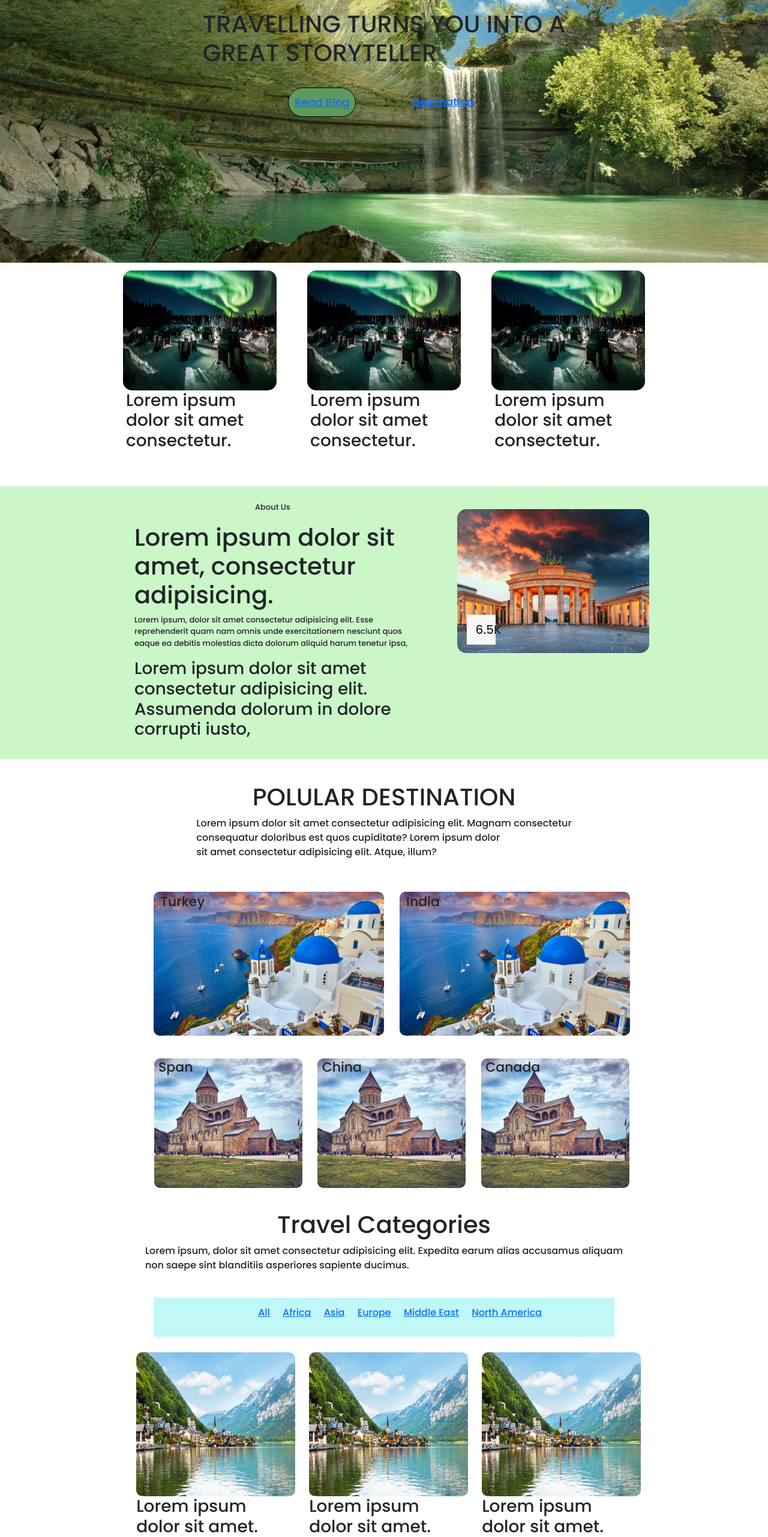
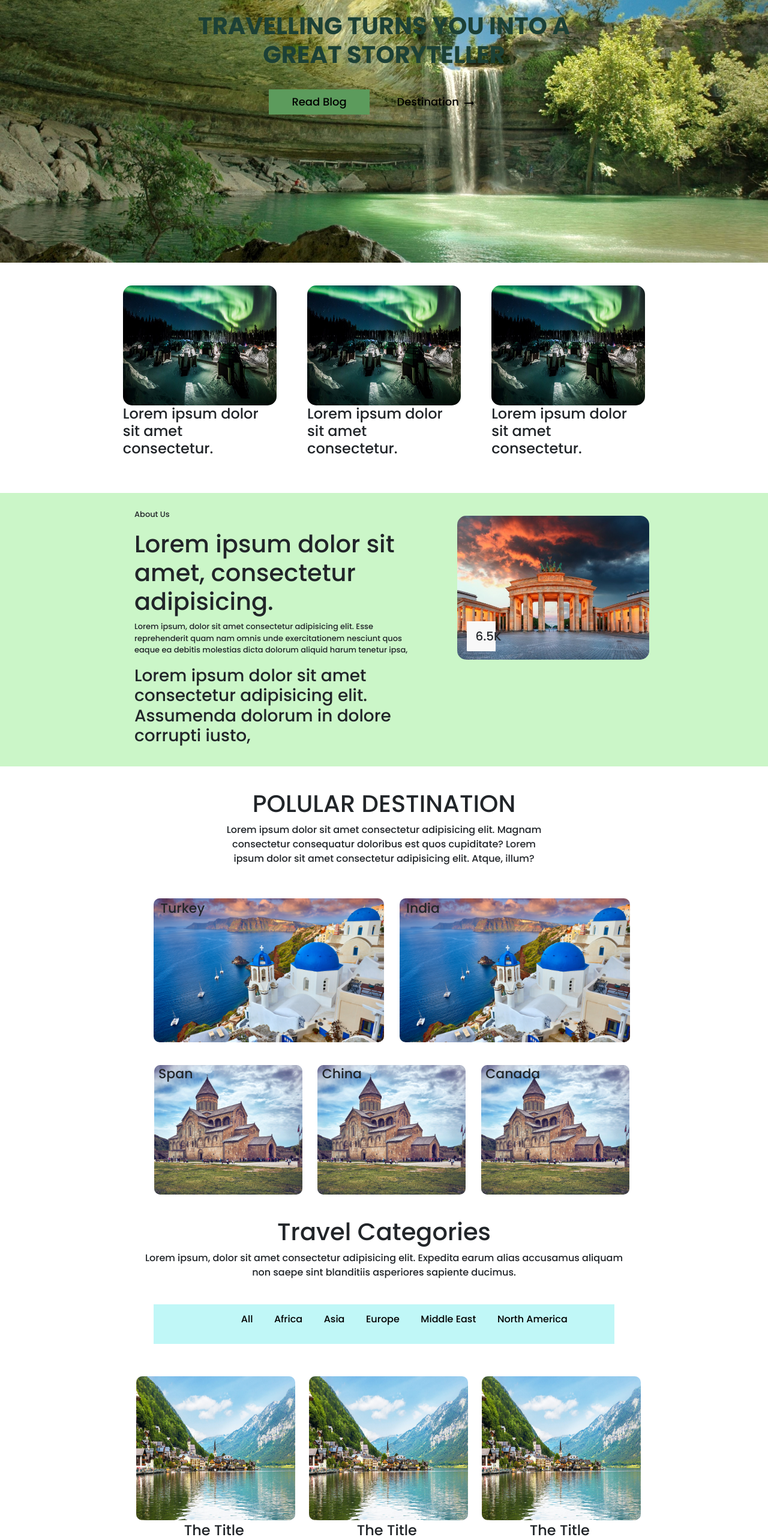
Before and after one commit to WebseederMayuradlak/wondersports, a React (Create React App) app: page /blog in a window 1280 px wide. Shown: the part 234-2797 px from the top of the page at 60% size. Built offline with nearby package versions, Linux system fonts and the light colour scheme; the HTML template or start-up script is replaced by a standard one.

Commit message:
fix all space in blog page

```diff
--- a/src/App.jsx
+++ b/src/App.jsx
@@ -41,7 +41,7 @@ function App() {
 
       <Router>
         <Routes>
-          <Route exact path="/" element={<SiteMap />} />
+          <Route exact path="/" element={<NewHomePage />} />
           <Route exact path="/tour" element={<TourGuide/>} />
           <Route exact path="/blog" element={<Categories />} />
           <Route exact path="/destination" element={<Destination />} />
--- a/src/Components/Blogs-Page/DataFrame.js
+++ b/src/Components/Blogs-Page/DataFrame.js
@@ -383,7 +383,7 @@ const data = {
       },
       {
         title: "Córdoba",
-        para: `This old city in the Andalusian domain on the west side when facing north of Spain admits you to investigate Spain's annals breaking promises from various thousand ages to the moment of truth when it was any of the Roman Empire. Córdoba was a main Roman city (named Corduba), and many ruins and maintained Roman sites wait, containing a 16-arch bridge across the Guadalquivir River.
+        para: `This old city  in the Andalusian domain on the west side when facing north of Spain admits you to investigate Spain's annals breaking promises from various thousand ages to the moment of truth when it was any of the Roman Empire. Córdoba was a main Roman city (named Corduba), and many ruins and maintained Roman sites wait, containing a 16-arch bridge across the Guadalquivir River.
 
          Córdoba was an important Islamic center all during the Middle Ages and has a few marvelous constructions, therefore, ending, the focal point is the city's abundant temple. Called La Mezquita, the temple was innate in the 8th century and later convinced into a Christian temple in the 13th century. There are further long Jewish experiences in the city (and so forth over Spain), and a 14th-century church may be bothered in the old Judería or Jewish quarter.
 
--- a/src/Components/Blogs-Page/MainBlogPage/BlogCard.jsx
+++ b/src/Components/Blogs-Page/MainBlogPage/BlogCard.jsx
@@ -6,7 +6,7 @@ function BlogCard() {
   return (
    <div className='blog-card'>
           <img src={BlogImage} alt=""  />
-          <h3>Lorem ipsum dolor sit amet consectetur.</h3>
+          <h4>Lorem ipsum dolor sit amet consectetur.</h4>
     </div>
   )
 }
--- a/src/Components/Blogs-Page/MainBlogPage/Categories.css
+++ b/src/Components/Blogs-Page/MainBlogPage/Categories.css
@@ -10,31 +10,41 @@
   background-position: center;
   background-size: cover;
 }
+.category a{
+  text-decoration: none;
+  color: black;
+}
+.category .category-image h1{
+  font-weight: 700;
+  color: #1c4036;
+  text-align: center;
+}
 .category .category-image .cat-link {
   display: flex;
   font-size: 18px;
   font-weight: 400;
   margin: 2%;
-  width: 25%;
   justify-content: space-between;
+  width: 30%;
+  /* justify-content: space-between; */
 }
-.category .category-image .cat-link a {
-  border: 1px solid black;
-  padding: 10px;
+.category .category-image .cat-link .target {
+
   background-color: rgb(92, 155, 92);
-  border-radius: 25px;
+  padding: 2% 10%;
+
 }
-.category .category-image .cat-link .select {
-  background: none;
-  border: none;
+
+.category .category-image .cat-link a{
+  font-size: 18px;
+  padding: 2% 10%;
 }
-.category .category-image .cat-link .select:hover {
-  border: 1px solid black;
-  padding: 10px;
+.category .category-image .cat-link a:hover{
   background-color: rgb(92, 155, 92);
-  border-radius: 25px;
-  transition: all cubic-bezier(0.19, 1, 0.22, 1) 0.6s;
+  padding: 2% 10%;
+
 }
+
 .category .cards {
   width: 100%;
 }
@@ -48,6 +58,7 @@
 }
 .blog-card {
   margin: 1% 2%;
+  margin-top: 3%;
   display: flex;
   flex-direction: column;
   justify-content: center;
@@ -81,6 +92,12 @@
 
   width: 40%;
 }
+.cat-text .about{
+  width: 100%;
+  display: block;
+  justify-content: flex-start;
+}
+
 .category .cat-image {
   margin: 3% 2%;
   border-radius: 15px;
@@ -99,6 +116,13 @@
 }
 .category .destination-place {
   width: 100%;
+}
+.category .destination-place  p{
+  display: block;
+  justify-content: center;
+  align-items: center;
+  text-align: center;
+  width: 45%;
 }
 .category .destination-place .place-heading {
   display: flex;
@@ -166,6 +190,9 @@
 .category .blog-cat h1 {
   text-align: center;
 }
+.category .blog-cat p {
+  text-align: center;
+}
 .blog-cat .category-option {
   margin-top: 2%;
   width: 60%;
@@ -183,9 +210,13 @@
 }
 .blog-cat .category-option ul li {
   color: white;
-  margin-left: 3%;
+  margin-left: 5%;
 }
+.blog-cat .category-option a{
+  text-decoration: none;
+  color: black;
 
+}
 .blog-cat .category-option ul li a:hover {
   color: #4285f4;
   border-bottom: 1px solid black;
@@ -202,6 +233,7 @@
 }
 .cat-card {
   width: 30%;
+  margin-top: 3%;
 }
 .cat-card img {
   height: 15rem;
@@ -214,13 +246,17 @@
   flex-direction: column;
   align-items: center;
   justify-content: center;
+  margin-top: 1%;
 }
 .cat-text p {
   font-size: 13px;
 }
 
-.cat-card a {
-  font-size: 15px;
-  border-radius: 25px;
-  padding: 1% 2%;
+.cat-text a{
+  margin-top: -3%;
+  display: block;
+  width: 100%;
+  /* background-color: red; */
+  justify-content: flex-start;
+
 }
--- a/src/Components/Blogs-Page/MainBlogPage/Categories.jsx
+++ b/src/Components/Blogs-Page/MainBlogPage/Categories.jsx
@@ -3,6 +3,7 @@ import BlogCard from "./BlogCard";
 import BlogImage from "../../../Images/Country-Image/Finland.jpg";
 import InfiniteScroll from "react-infinite-scroller";
 import "./Categories.css";
+import ArrowRightAltIcon from '@mui/icons-material/ArrowRightAlt';
 import CategoryCard from "./CategoryCard";
 
 function Categories() {
@@ -90,9 +91,9 @@ var   fetchMoreData = () => {
             TRAVELLING TURNS YOU INTO A <br /> GREAT STORYTELLER
           </h1>
           <div className="cat-link">
-            <a href="">Read Blog</a>
+            <a href="" className="target">Read Blog</a>
             <a href="" className="select">
-              Destination
+              Destination <ArrowRightAltIcon/>
             </a>
           </div>
         </div>
@@ -103,7 +104,7 @@ var   fetchMoreData = () => {
         </div>
         <div className="cat-article">
           <div className="cat-text">
-            <p>About Us</p>
+            <p className="about" >About Us</p>
             <h1>Lorem ipsum dolor sit amet, consectetur adipisicing.</h1>
             <p>
               Lorem ipsum, dolor sit amet consectetur adipisicing elit. Esse
@@ -123,10 +124,10 @@ var   fetchMoreData = () => {
         <div className="destination-place">
           <div className="place-heading">
             <h1>polular destination </h1>
-            <p>
+            <p >
               Lorem ipsum dolor sit amet consectetur adipisicing elit. Magnam
-              consectetur <br /> consequatur doloribus est quos cupiditate?
-              Lorem ipsum dolor <br /> sit amet consectetur adipisicing elit.
+              consectetur  consequatur doloribus est quos cupiditate?
+              Lorem ipsum dolor  sit amet consectetur adipisicing elit.
               Atque, illum?
             </p>
           </div>
--- a/src/Components/Blogs-Page/MainBlogPage/CategoryCard.jsx
+++ b/src/Components/Blogs-Page/MainBlogPage/CategoryCard.jsx
@@ -7,14 +7,13 @@ function CategoryCard(props) {
       <div className="cat-card">
         <img src={BlogsImage} alt="" />
         <div className="cat-text">
-          <h3>Lorem ipsum dolor sit amet.</h3>
+          <h4>The Title</h4>
           <p>
             Lorem ipsum dolor, sit amet consectetur adipisicing elit. Vel quas
             expedita
           </p>
-
+         <a href=""> {props.category} </a>
         </div>
-        <a href="" className="btn"> {props.category} </a>
       </div>
     </>
   );
--- a/src/Components/Home/CarouselExperience.jsx
+++ b/src/Components/Home/CarouselExperience.jsx
@@ -14,7 +14,7 @@ function CarouselExperience(props) {
       </p>
       <Rating  value={5} readOnly />
       <div className="title">
-        <h4>  {props.author} </h4>
+        <h5>  {props.author} </h5>
         {/* <p> Content Writer </p> */}
       </div>
     </div>
--- a/src/Components/Home/NewHomePage.jsx
+++ b/src/Components/Home/NewHomePage.jsx
@@ -118,7 +118,7 @@ export default function NewHomePage() {
       <div className="start-trip">
         <div className="trip-text">
           <div className="heading">
-            <h2> Start your next trip in 3 Upcoming Day</h2>
+            <h2> Travel with Wanderspots!!</h2>
           </div>
           <div className="option-1">
             <div className="icons">
@@ -166,13 +166,13 @@ export default function NewHomePage() {
             <img src={Destination} alt="" />
           </div>
           <br />
-          <h3>Top to India </h3>
+          {/* <h3>Top to India </h3> */}
         </div>
       </div>
       <div className="top-tour">
         <div className="tour-text">
           <h1>
-            Best of the best tours, attractions, and activities <br /> you won’t want
+            Best of the best tours, attractions, and activities <br />   you won’t want
             to miss!
           </h1>
           <br />
@@ -261,8 +261,8 @@ export default function NewHomePage() {
         <div className="news-item">
           <h1>Subscribe for Update </h1>
           <p>
-            Lorem ipsum dolor sit amet consectetur adipisicing elit. Illo,
-            placeat.
+          Be the first to know about our latest travel deals, insider tips, and more. Sign up for our
+newsletter now!
           </p>
           <div className="news-input">
             <input
--- a/src/Components/Home/newHome.css
+++ b/src/Components/Home/newHome.css
@@ -120,14 +120,19 @@
 .start-trip .trip-text {
   width: 55%;
   margin: 2% 5%;
+  margin-top: 5%;
   display: block;
 }
 .start-trip .trip-text h2 {
   font-size: 35px;
   font-weight: 600;
   color: #12173dea;
-  margin: 1%;
-  margin-left: 2%;
+  display: flex;
+  justify-content: start;
+  align-items: start;
+  padding-left: 6%;
+  /* margin: 1%; */
+  /* margin-left: 2%; */
 }
 
 .start-trip .trip-text .option-1 {
@@ -167,9 +172,17 @@
 }
 .top-tour .tour-text {
   display: flex;
+  margin-top: 4%;
   flex-direction: column;
   align-items: center;
+  justify-content: center;
   width: 100%;
+}
+.tour-text h1{
+   display: flex;
+   align-items: center;
+   text-align: center;
+   justify-content: center;
 }
 .top-tour .tour-container {
   /* margin: 1%; */
@@ -196,11 +209,13 @@
 .top-tour .tour-card .tour-title {
   display: flex;
   flex-direction: column;
+  margin-top: 2%;
   justify-content: center;
   align-items: center;
 }
 .top-tour .tour-card .tour-title p {
   margin: 1%;
+
   width: 80%;
   text-align: center;
 }
```
